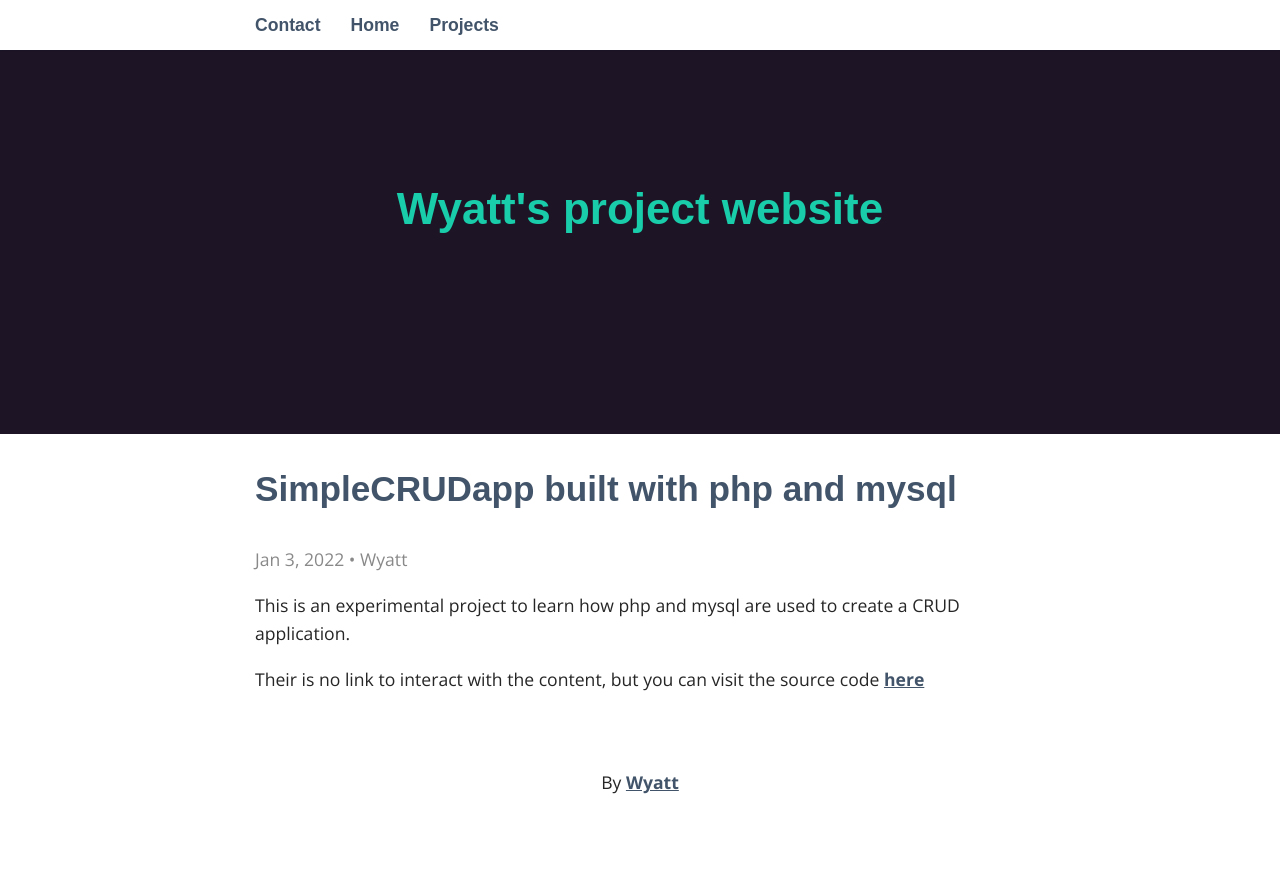
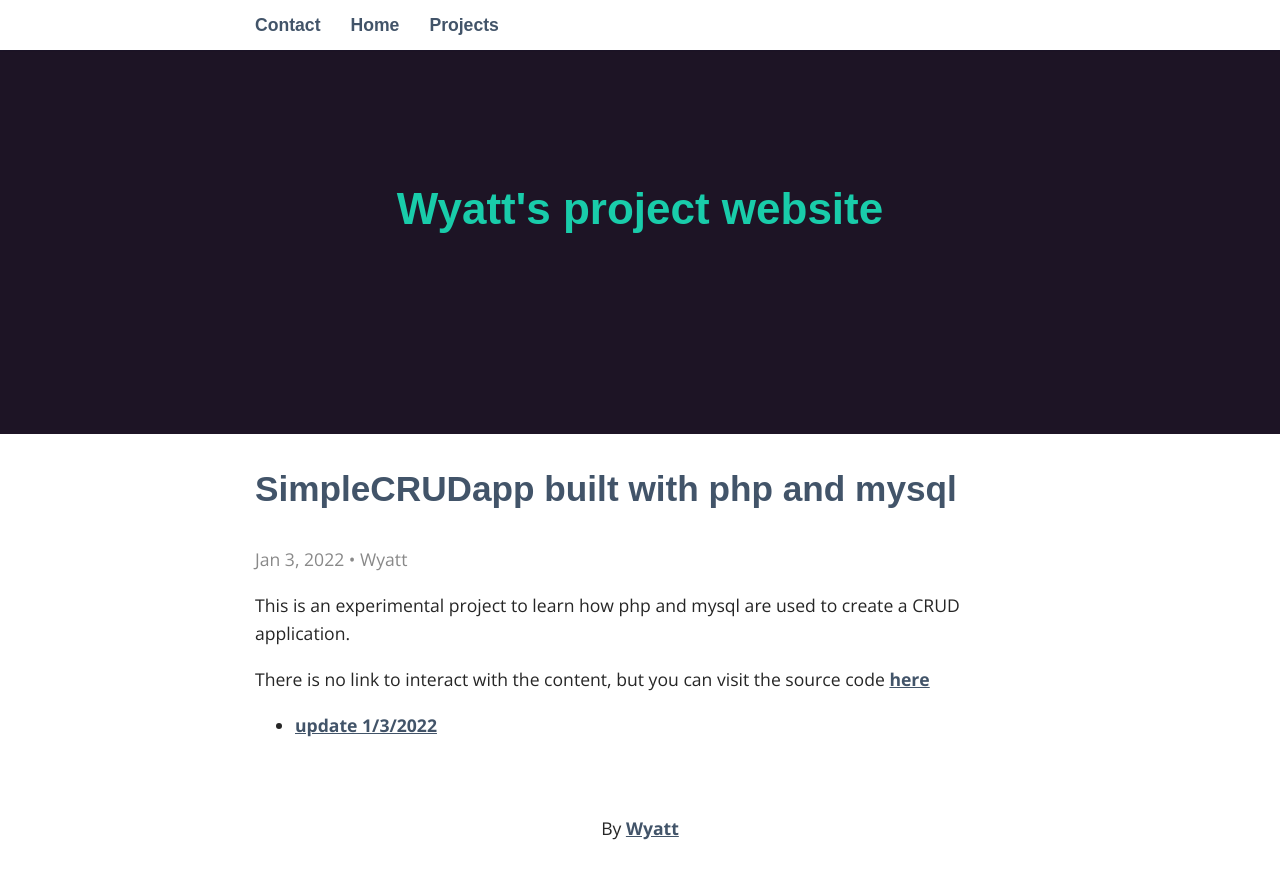
Before and after one commit to EagleEye33/WyattCC, a Jekyll site: the page built from _posts/2022-01-02-simpleCRUDapp-built-with-php-and-mysql.md, in a window 1280 px wide and 900 px high, scrolled down 66 px. Shown: the top 879 px of the window. Built offline with Jekyll 4.4.1, drawn with Linux system fonts in a browser that asks for light colours; some web fonts are replaced; before the commit the page ends 920 px from its top, so only the background shows below that.

Commit message:
added updates on posts

```diff
--- a/_posts/2021-12-10-notifymycrypto.markdown
+++ b/_posts/2021-12-10-notifymycrypto.markdown
@@ -5,9 +5,10 @@ date:   2021-12-10 18:05:50 -0700
 categories: General Posts
 author: Wyatt
 ---
+*This website is currently in progress - visit the website [here](https://wyattcolyn.github.io/notifymycrypto/notifymycrypto.html){:target="_blank"}*
 
-*This website is currently in progress - visit the website [here](https://wyattcolyn.github.io/notifymycrypto/notifymycrypto.html){:target="_blank"}*
+*you can also visit the source code for this project [here](https://github.com/wyattcolyn/notifymycrypto){:target="_blank"}*
 
 This is my first and continuously updating website project. You can view the updates where I detail my progress(adding features, rethinking design choices, bug fixes etc.) for this website in the links below.
 
-[update 1/2/2022]({{ "/updates/notifymycrypto-Update(Jan1st2022).html" | absolute_url }})
+- [update 1/2/2022]({{ "/updates/notifymycrypto-Update(Jan1st2022).html"|absolute_url}})
--- a/_posts/2022-01-02-simpleCRUDapp-built-with-php-and-mysql.md
+++ b/_posts/2022-01-02-simpleCRUDapp-built-with-php-and-mysql.md
@@ -5,7 +5,8 @@ date:   2022-01-02 18:05:50 -0700
 categories: General Posts
 author: Wyatt
 ---
-
 This is an experimental project to learn how php and mysql are used to create a CRUD application.
 
-Their is no link to interact with the content, but you can visit the source code [here](https://github.com/wyattcolyn/simpleCRUDapp){:target="blank"}
+There is no link to interact with the content, but you can visit the source code [here](https://github.com/wyattcolyn/simpleCRUDapp){:target="blank"}
+
+ - [update 1/3/2022]({{ "/updates/simpleCRUDapp-Update(Jan3rd2022).html"|absolute_url}})
```
Also changed, not shown: _posts/2021-12-22-a-virtual-mail-route-delivery-robot-in-javascript.md (+3 -0 lines), _updates/deliveryrobot-Update(Jan3rd2022).md (added, +9 -0 lines), _updates/notifymycrypto-Update(Jan1st2022).md (+1 -1 lines), _updates/simpleCRUDapp-Update(Jan3rd2022).md (added, +9 -0 lines).
